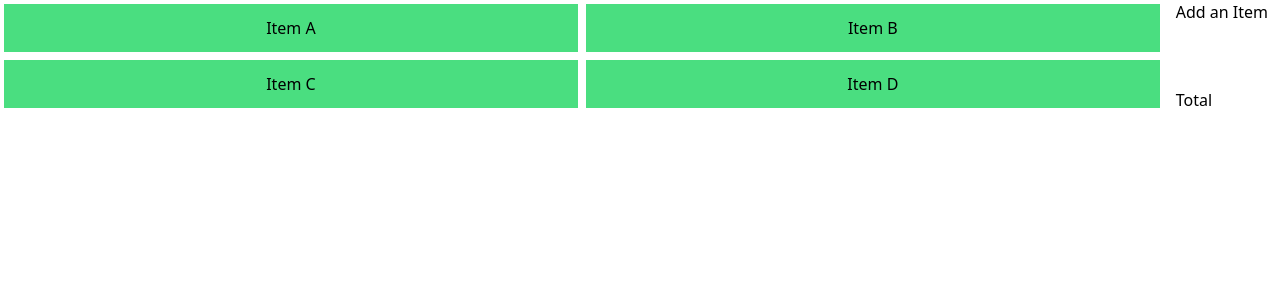
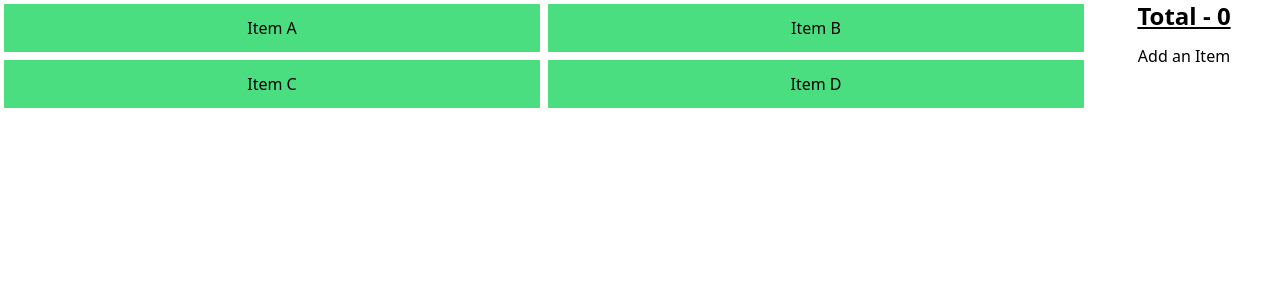
Before and after one commit to hsattar/cdl-checkout, a React (Create React App) app: page / in a window 1280 px wide. Shown: the top 300 px of the page. Built offline with nearby package versions, Linux system fonts and the light colour scheme.

Commit message:
adds total price

```diff
--- a/src/components/Pricing.jsx
+++ b/src/components/Pricing.jsx
@@ -5,9 +5,9 @@ export default function Pricing() {
     const itemsInBasket = useSelector(state => state.basket.items)
 
     return (
-        <div className="flex flex-col justify-between">
-        <p className="mx-3">{itemsInBasket.length > 0 ? itemsInBasket[0].name : 'Add an Item'}</p>
-        <p className="mx-3">Total</p>
+        <div className="min-w-[15%] items-center text-center">
+        <p className="mx-3 text-2xl font-semibold underline mb-3">{`Total - ${itemsInBasket.map(item => item.price).reduce((prev, current) => prev + current, 0)/100}`}</p>
+        <p className="mx-3">{itemsInBasket.length > 0 ? itemsInBasket.map(item => <p>{`${item.name} - ${item.price / 100}`}</p>) : 'Add an Item'}</p>
         </div>
     )
 }
```
